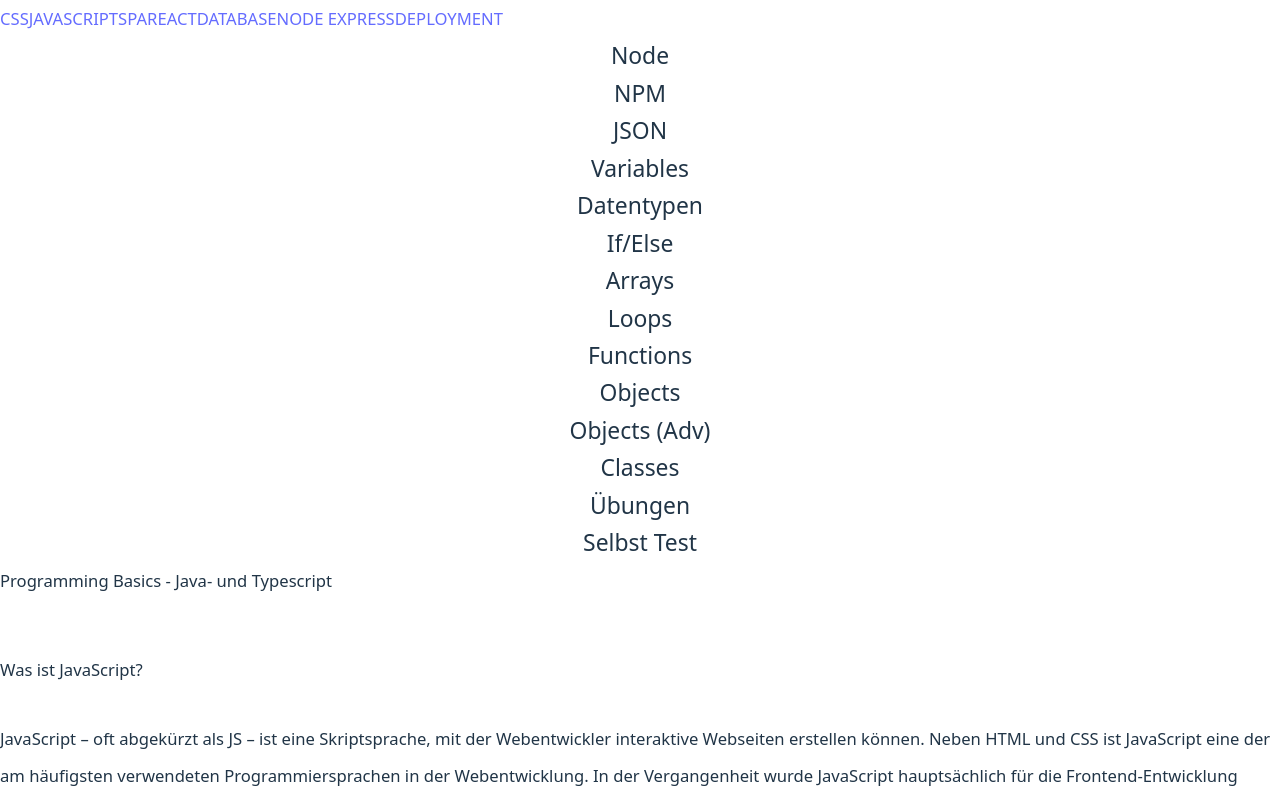
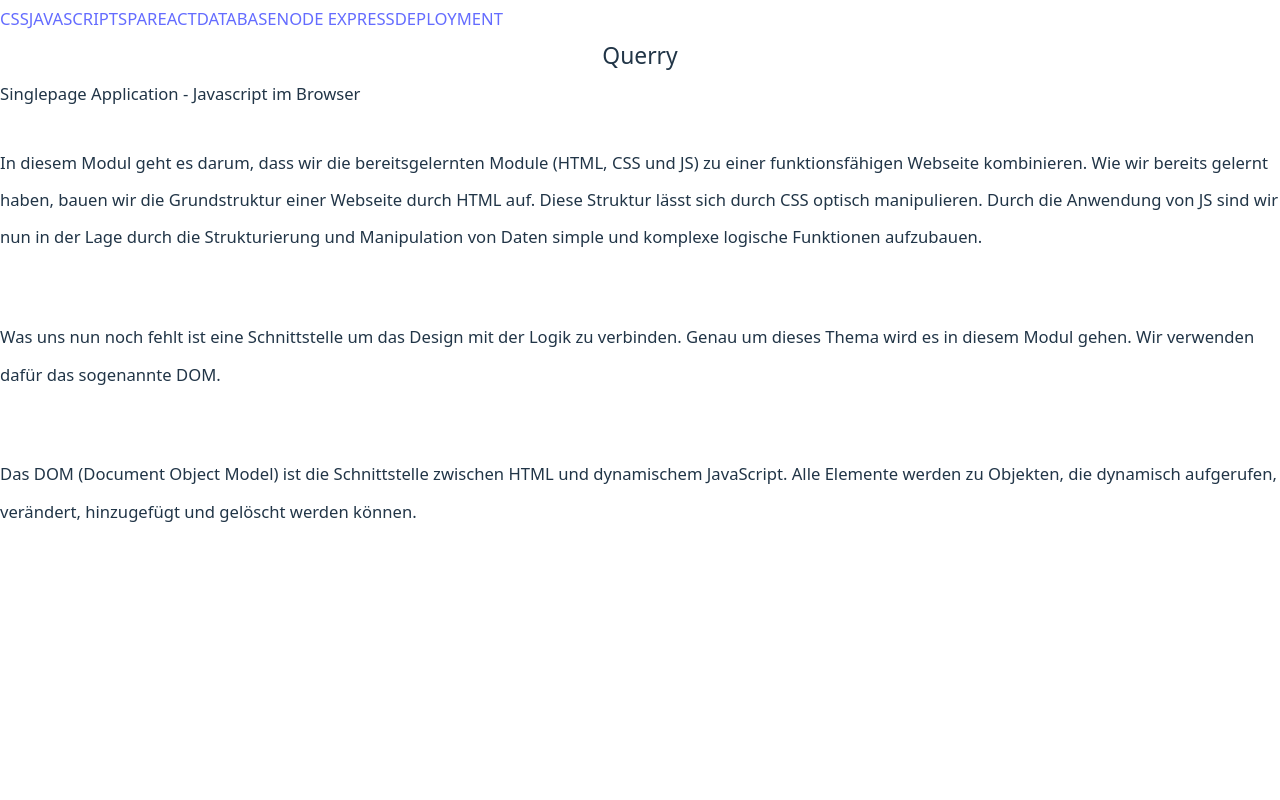
Before and after one commit to MartinKruess/webDevCollecion, a React (Vite) app: page /dom in a window 1280 px wide. Shown: the top 800 px of the page. Built offline with nearby package versions, Linux system fonts and the light colour scheme.

Commit message:
start with DOM (#3)
* pull dom changes

* dom text

* querry

---------

Co-authored-by: MartinKruess <martin.kruss@digitalcareerinstitute.org>

```diff
--- /dev/null
+++ b/src/comps/dom/querys.jsx
@@ -0,0 +1,69 @@
+export const Querries = () => {
+  return (
+    <article>
+      <h2 className='font-extrabold text-2xl'>LOL</h2>
+      <p></p>
+      <div className='grid grid-cols-11 gap-5'>
+        <div className='col-span-3'>.document</div>
+        <div className='col-span-7'>
+          Lorem ipsum dolor sit amet consectetur, adipisicing elit. Ullam est
+          officia repudiandae. Voluptatum quibusdam esse, temporibus officia quo
+          optio, ullam explicabo saepe id nesciunt, dicta expedita earum
+          aspernatur sequi fugiat.
+        </div>
+
+        <div className='col-span-3'>.document.getElementById('')</div>
+        <div className='col-span-5'>
+          Es wird das Element mit der passenden id="myID ausgewählt."
+        </div>
+        <div className='col-span-3'>getElementById('myID')</div>
+
+        <div className='col-span-3'>.document.getElementsByClassName('')</div>
+        <div className='col-span-5'>
+          Es werden alle Elemente mit der class="myClass" ausgewählt.
+        </div>
+        <div className='col-span-2'>
+          getElementsByClassName('myClass')
+          getElementsByClassName('myClass:last-child')
+        </div>
+
+        <div className='col-span-3'>.document.getElementsByName('')</div>
+        <div className='col-span-5'>Description</div>
+        <div className='col-span-2'>getElementByName('')</div>
+
+        <div className='col-span-3'>.document.getElementsByTagName('')</div>
+        <div className='col-span-5'>
+          Spricht alle Elemente der passenden Art an.
+        </div>
+        <div className='col-span-2'>
+          getElementByTagName('div') getElementByTagName('input')
+          getElementByTagName('form')
+        </div>
+
+        <div className='col-span-3'>.document.querrySelector('')</div>
+        <div className='col-span-5'>
+          Der querrySelector wählt das erste Element aus, dass mit den
+          Suchkriterien übereinstimmt.
+        </div>
+        <div className='col-span-2'>
+          querrySelector('.myClass') querrySelector('#myID')
+          querrySelector('div') querrySelector('ul li') querrySelector('.myClass
+          a') querrySelector('input["type:text"]')
+        </div>
+
+        <div className='col-span-3'>.document.querrySelectorAll('')</div>
+        <div className='col-span-5'>
+          Der querrySelectorAll findet alle Elemente, die den Suchkriterien
+          entsprechen. Egal ob eines oder mehrere gefunden werden, werden diese
+          immer in einer NoteList wieder gegeben. Eine NoteList verhält sich
+          ähnlich eines Arrays und arbeitet mit Indezes 0 - arr.length
+        </div>
+        <div className='col-span-2'>
+          querrySelectorAll('li') querrySelectorAll('ul li')
+          querrySelectorAll('.myClass') querrySelectorAll('input["type:text"]')
+          querrySelectorAll('h1, h2')
+        </div>
+      </div>
+    </article>
+  );
+};
--- a/src/comps/pages/dom.jsx
+++ b/src/comps/pages/dom.jsx
@@ -1,21 +1,13 @@
 import { useContext } from "react";
 import { ThemeContext } from "../global/loadTheme";
 
+import { DOMText } from "../dom/domText";
+import { Querries } from "../dom/querys";
+
 import { NPM } from "../programmingBasic/npm";
-import { Variable } from "../programmingBasic/variable";
-import { IfElse } from "../programmingBasic/ifelse";
-import { Array } from "../programmingBasic/array";
-import { Ternary } from "../programmingBasic/ternary";
-import { JSText } from "../programmingBasic/jsText";
-import { Loop } from "../programmingBasic/loop";
-import { NodeInstaller } from "../programmingBasic/node";
-import { Function } from "../programmingBasic/function";
 import { JSExercises } from "../programmingBasic/exercisesAL";
+import { Vite } from "../programmingBasic/vite";
 
-import { Vite } from "../programmingBasic/vite";
-import { Objects } from "../programmingBasic/objects";
-import { ObjectsAdv } from "../programmingBasic/objectsAdv";
-import { Datentypen } from "../programmingBasic/datatype";
 import { SelfTest } from "../programmingBasic/jsSelfText";
 import { Electron } from "../programmingBasic/electron";
 
@@ -24,20 +16,8 @@ export const DOM = () => {
 
   return (
     <>
-      <nav className="bg-slate-800 pb-5 px-8 sticky z-10 top-24 sm:top-16">
-        <ul className="w-full text-sm sm:text-lg md:text-xl flex flex-wrap gap-2 sm:gap-3 pt-2 m-auto">
-          <li
-            className="p-1 sm:p-2 border rounded-lg bg-green-950 hover:bg-red-800"
-            onClick={() => setTheme("node")}
-          >
-            Node
-          </li>
-          <li
-            className="p-1 sm:p-2 border rounded-lg bg-green-950 hover:bg-red-800"
-            onClick={() => setTheme("npm")}
-          >
-            NPM
-          </li>
+      <nav className='bg-slate-800 pb-5 px-8 sticky z-10 top-24 sm:top-16'>
+        <ul className='w-full text-sm sm:text-lg md:text-xl flex flex-wrap gap-2 sm:gap-3 pt-2 m-auto'>
           {/* <li
             className="p-1 sm:p-2 border rounded-lg bg-green-950 hover:bg-red-800"
             onClick={() => setTheme("vite")}
@@ -51,93 +31,33 @@ export const DOM = () => {
             Electron
           </li> */}
           <li
-            className="p-1 sm:p-2 border rounded-lg bg-green-950 hover:bg-red-800"
-            onClick={() => setTheme("objectsAdv")}
+            className='p-1 sm:p-2 border rounded-lg bg-blue-950 hover:bg-red-800'
+            onClick={() => setTheme("querry")}
           >
-            JSON
+            Querry
           </li>
-          <li
-            className="p-1 sm:p-2 border rounded-lg bg-blue-950 hover:bg-red-800"
-            onClick={() => setTheme("variables")}
-          >
-            Variables
-          </li>
-          <li
-            className="p-1 sm:p-2 border rounded-lg bg-blue-950 hover:bg-red-800"
-            onClick={() => setTheme("datatype")}
-          >
-            Datentypen
-          </li>
-          <li
-            className="p-1 sm:p-2 border rounded-lg bg-blue-950 hover:bg-red-800"
-            onClick={() => setTheme("ifelse")}
-          >
-            If/Else
-          </li>
-          <li
-            className="p-1 sm:p-2 border rounded-lg bg-blue-950 hover:bg-red-800"
-            onClick={() => setTheme("array")}
-          >
-            Arrays
-          </li>
-          <li
-            className="p-1 sm:p-2 border rounded-lg bg-blue-950 hover:bg-red-800"
-            onClick={() => setTheme("loop")}
-          >
-            Loops
-          </li>
-          <li
-            className="p-1 sm:p-2 border rounded-lg bg-blue-950 hover:bg-red-800"
-            onClick={() => setTheme("function")}
-          >
-            Functions
-          </li>
-          <li
-            className="p-1 sm:p-2 border rounded-lg bg-blue-950 hover:bg-red-800"
-            onClick={() => setTheme("objects")}
-          >
-            Objects
-          </li>
-          <li
-            className="p-1 sm:p-2 border rounded-lg bg-blue-950 hover:bg-red-800"
-            onClick={() => setTheme("objectsAdv")}
-          >
-            Objects <span className="text-sm">(Adv)</span>
-          </li>
-          <li
-            className="p-1 sm:p-2 border rounded-lg bg-blue-950 hover:bg-red-800"
-            onClick={() => setTheme("classes")}
-          >
-            Classes
-          </li>
-          <li
-            className="p-1 sm:p-2 border rounded-lg bg-red-950 hover:bg-red-800"
+          {/* <li
+            className='p-1 sm:p-2 border rounded-lg bg-red-950 hover:bg-red-800'
             onClick={() => setTheme("jsexercises")}
           >
             Übungen
           </li>
           <li
-            className="p-1 sm:p-2 border rounded-lg bg-red-950 hover:bg-red-800"
+            className='p-1 sm:p-2 border rounded-lg bg-red-950 hover:bg-red-800'
             onClick={() => setTheme("jsSelfTest")}
           >
             Selbst Test
-          </li>
-          {/* <li
-            className="p-1 sm:p-2 border rounded-lg bg-red-950 hover:bg-red-800"
-            onClick={() => setTheme("projects")}
-          >
-            Projekt Ideen
           </li> */}
         </ul>
       </nav>
-      <section className="w-10/12 m-auto">
-        {!theme && <JSText />}
+      <section className='w-10/12 m-auto'>
+        {!theme && <DOMText />}
         {theme === "npm" && <NPM />}
         {theme === "node" && <NodeInstaller />}
         {theme === "vs-code" && <VSCode />}
         {theme === "vite" && <Vite />}
         {theme === "electron" && <Electron />}
-        {theme === "console" && <Console />}
+        {theme === "querry" && <Querries />}
         {theme === "variables" && <Variable />}
         {theme === "ifelse" && <IfElse />}
         {theme === "array" && <Array />}
--- a/src/comps/pages/landingpage.jsx
+++ b/src/comps/pages/landingpage.jsx
@@ -1,34 +1,36 @@
 export const Landingpage = () => {
-  return(
+  return (
     <section className="w-10/12 m-auto">
       <article className="p-4">
-        <h1>
-          Fullstack WebDev
-        </h1>
-        <p>
-          Willkommen an alle Lernenden.
-          Hier entsteht eine Dokumentation über die jewieligen Teilthemen der einzelnen Module. Ziel des Ganzen ist es eine Plattform zu schaffen auf der ihr Informationen leicht verständlich nachlesen könnt, zusätzliche Übungsaufgaben findet und euch eine Linksammlung zu diversen Themen zur Verfügung steht.
+        <h1 className="font-extrabold text-2xl">Fullstack WebDev</h1>
+        <p className="text-sm">
+          Willkommen an alle Lernenden. Hier entsteht eine Dokumentation über
+          die jewieligen Teilthemen der einzelnen Module. Ziel des Ganzen ist es
+          eine Plattform zu schaffen auf der ihr Informationen leicht
+          verständlich nachlesen könnt, zusätzliche Übungsaufgaben findet und
+          euch eine Linksammlung zu diversen Themen zur Verfügung steht.
         </p>
-        <p>
-          Die Seite befindet sich noch im Aufbau, daher erhaltet ihr hier eine kleine Übersicht über den aktuellen Stand der Webseite.
+        <p className="text-sm">
+          Die Seite befindet sich noch im Aufbau, daher erhaltet ihr hier eine
+          kleine Übersicht über den aktuellen Stand der Webseite.
         </p>
-        <ul className="flex flex-wrap w-80">
+        <ul className="flex flex-wrap w-80 text-sm">
           <li className="w-1/2">HTML & CSS</li>
-          <li className="w-1/2">90%</li>
+          <li className="w-1/2 text-red-500">70%</li>
           <li className="w-1/2">Javascript inkl. TS</li>
           <li className="w-1/2">65%</li>
           <li className="w-1/2">DOM</li>
           <li className="w-1/2">0%</li>
           <li className="w-1/2">React</li>
-          <li className="w-1/2">0%</li>
+          <li className="w-1/2 text-red-900">0%</li>
           <li className="w-1/2">Node Express</li>
-          <li className="w-1/2">0%</li>
+          <li className="w-1/2 text-red-900">0%</li>
           <li className="w-1/2">Database</li>
-          <li className="w-1/2">0%</li>
+          <li className="w-1/2 text-red-900">0%</li>
           <li className="w-1/2">Deployment</li>
-          <li className="w-1/2">0%</li>
+          <li className="w-1/2 text-red-700">25%</li>
         </ul>
       </article>
     </section>
-  )
-}
+  );
+};
```
Also changed, not shown: public/images/regex01.webp (added), public/images/regex02.webp (added).
